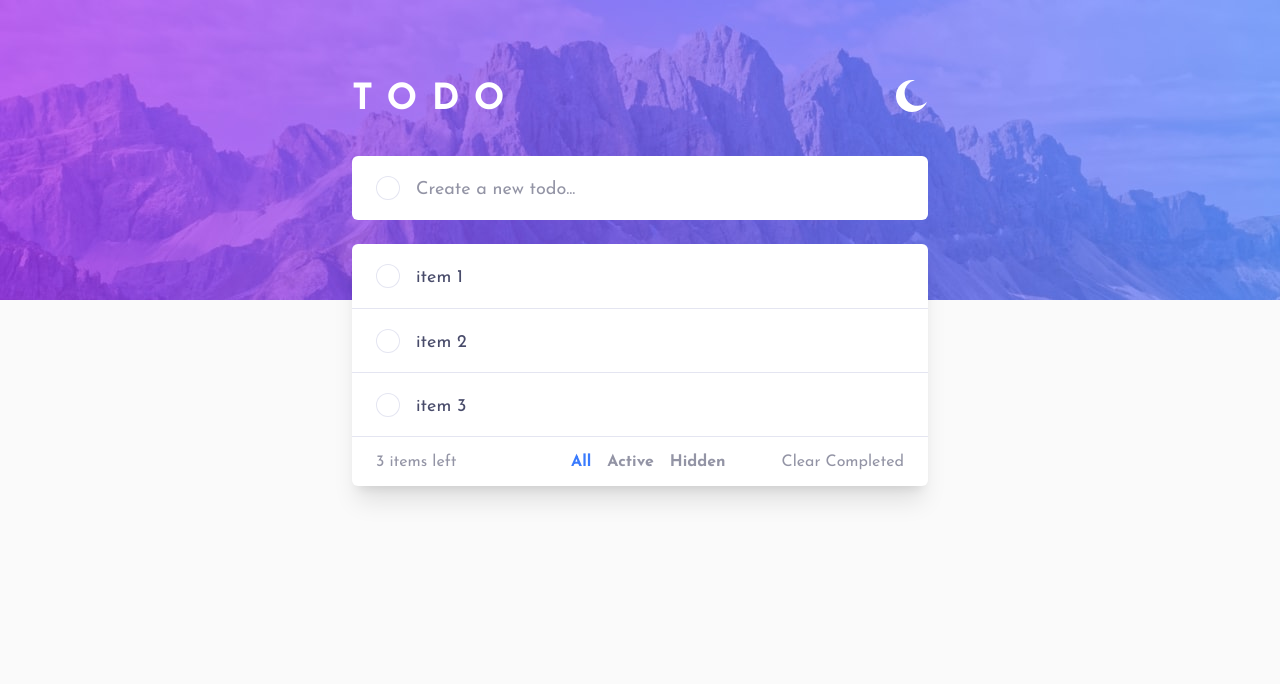
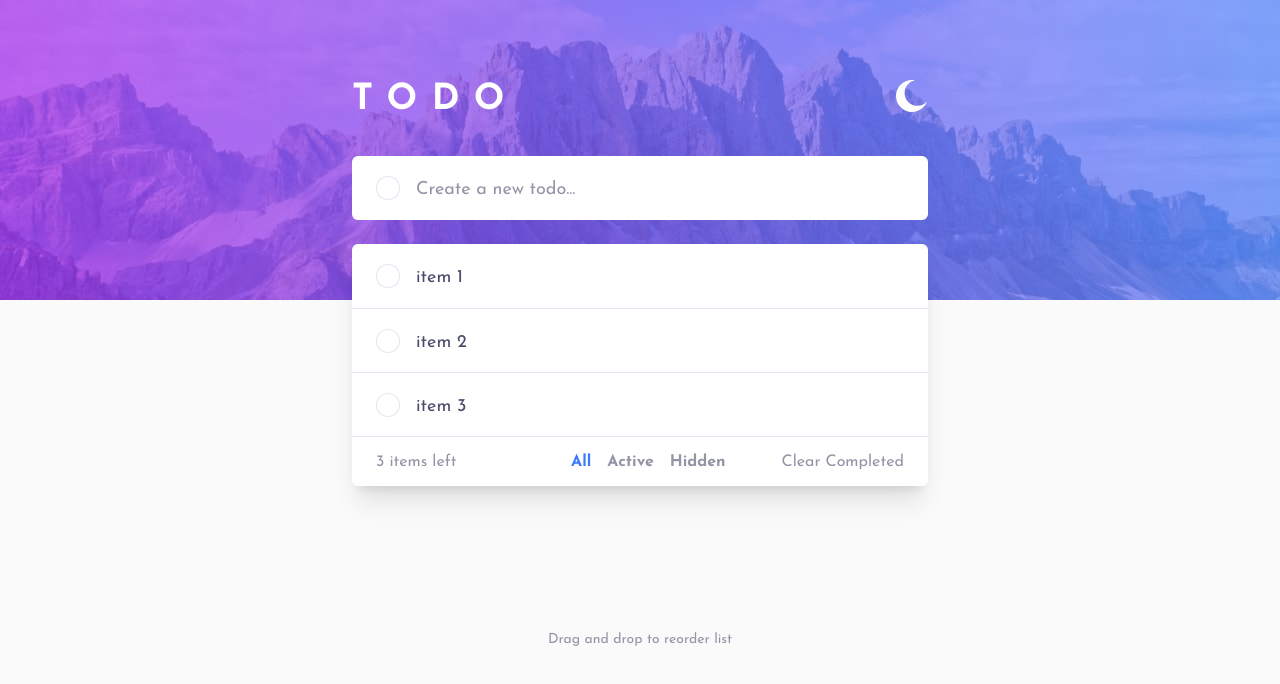
Before and after one commit to danaYatsuta/fm-todo-app, a Vue app: page / in a window 1280 px wide. Shown: the top 684 px of the page. Built offline with nearby package versions, Linux system fonts and the light colour scheme.

Commit message:
Add drag and drop text

```diff
--- a/src/App.vue
+++ b/src/App.vue
@@ -12,12 +12,14 @@ export default {
 
 <template>
   <div
-    class="flex min-h-screen flex-col bg-very-light-gray font-josefin-sans text-sm md:text-lg text-very-dark-grayish-blue"
+    class="flex min-h-screen flex-col bg-very-light-gray font-josefin-sans text-sm text-very-dark-grayish-blue md:text-lg"
   >
     <TheHeader />
 
     <main class="flex-1">
       <TheTodoList />
+
+      <p class="text-center text-sm text-dark-grayish-blue">Drag and drop to reorder list</p>
     </main>
   </div>
 </template>
```
